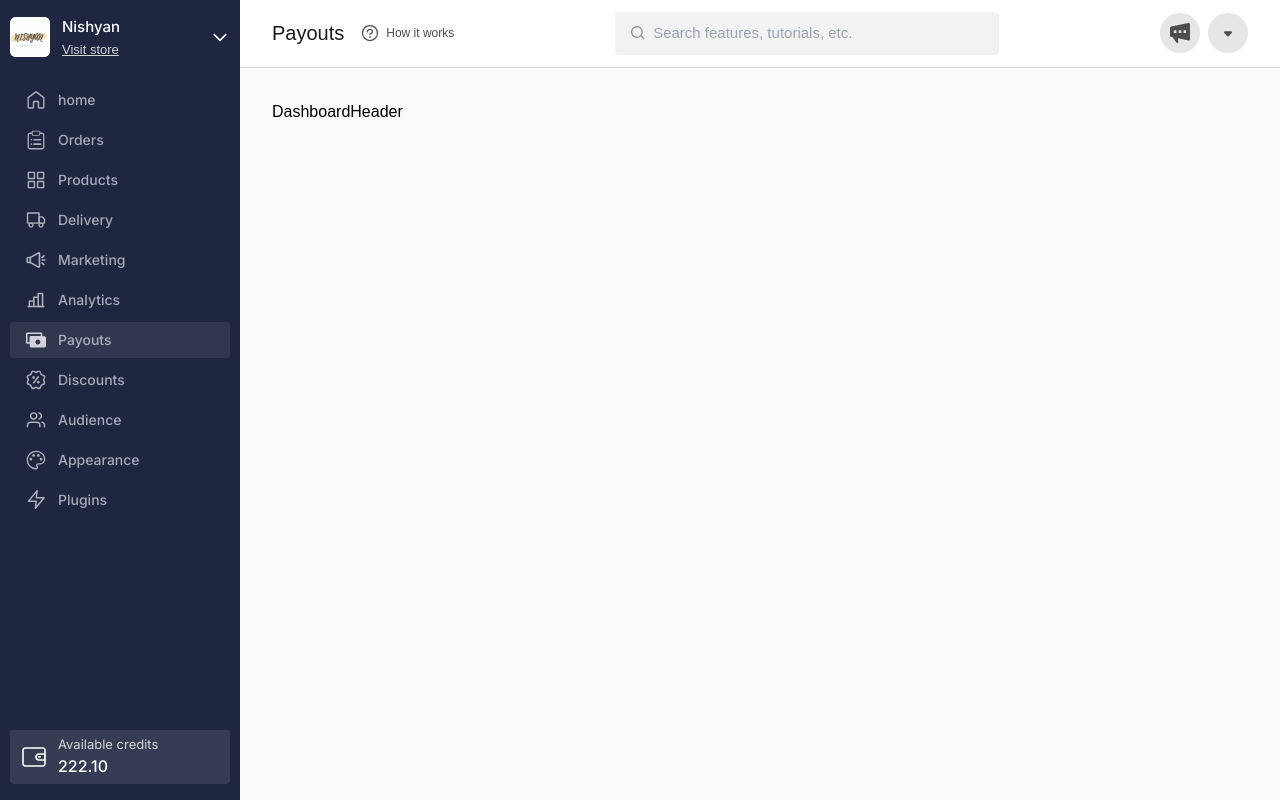
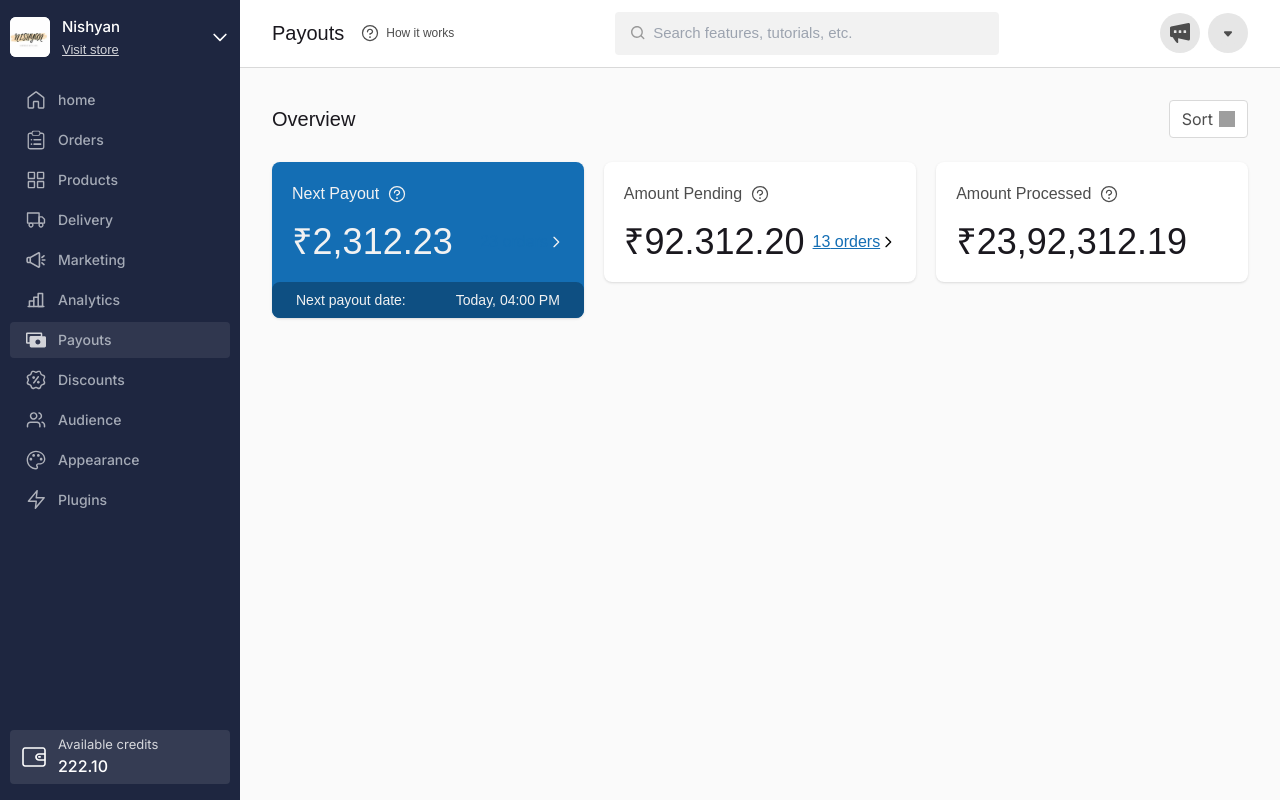
Before and after one commit to anoopraju31/dukaan-dashboard, a React (Vite) app: page / in a window 1280 px wide. Built offline with nearby package versions, Linux system fonts and the light colour scheme; grey boxes are pictures that could not be loaded.

Commit message:
Dashboard Header - styled

```diff
--- a/src/components/DashboardHeader.tsx
+++ b/src/components/DashboardHeader.tsx
@@ -1,7 +1,43 @@
 import { FC } from 'react'
+import DropDown from './DropDown'
+import { RevenueCardWithBoxShadow } from './RevenueCard'
+import EnhancedReveneCard from './EnhancedReveneCard'
 
 const DashboardHeader: FC = () => {
-	return <div>DashboardHeader</div>
+	return (
+		<div className='flex flex-col gap-6'>
+			<div className='flex justify-between items-center'>
+				<h2 className='text-xl font-medium text-black-12'> Overview </h2>
+
+				<DropDown />
+			</div>
+
+			<div className='flex flex-wrap gap-5'>
+				<div className='flex-1'>
+					<EnhancedReveneCard
+						title='Next Payout'
+						amount='₹2,312.23'
+						payoutDate='Today, 04:00 PM'
+						orderCount={23}
+						textColor='text-black-95'
+					/>
+				</div>
+				<div className='flex-1'>
+					<RevenueCardWithBoxShadow
+						title='Amount Pending'
+						amount='₹92.312.20'
+						orderCount={13}
+					/>
+				</div>
+				<div className='flex-1'>
+					<RevenueCardWithBoxShadow
+						title='Amount Processed'
+						amount='₹23,92,312.19'
+					/>
+				</div>
+			</div>
+		</div>
+	)
 }
 
 export default DashboardHeader
```
